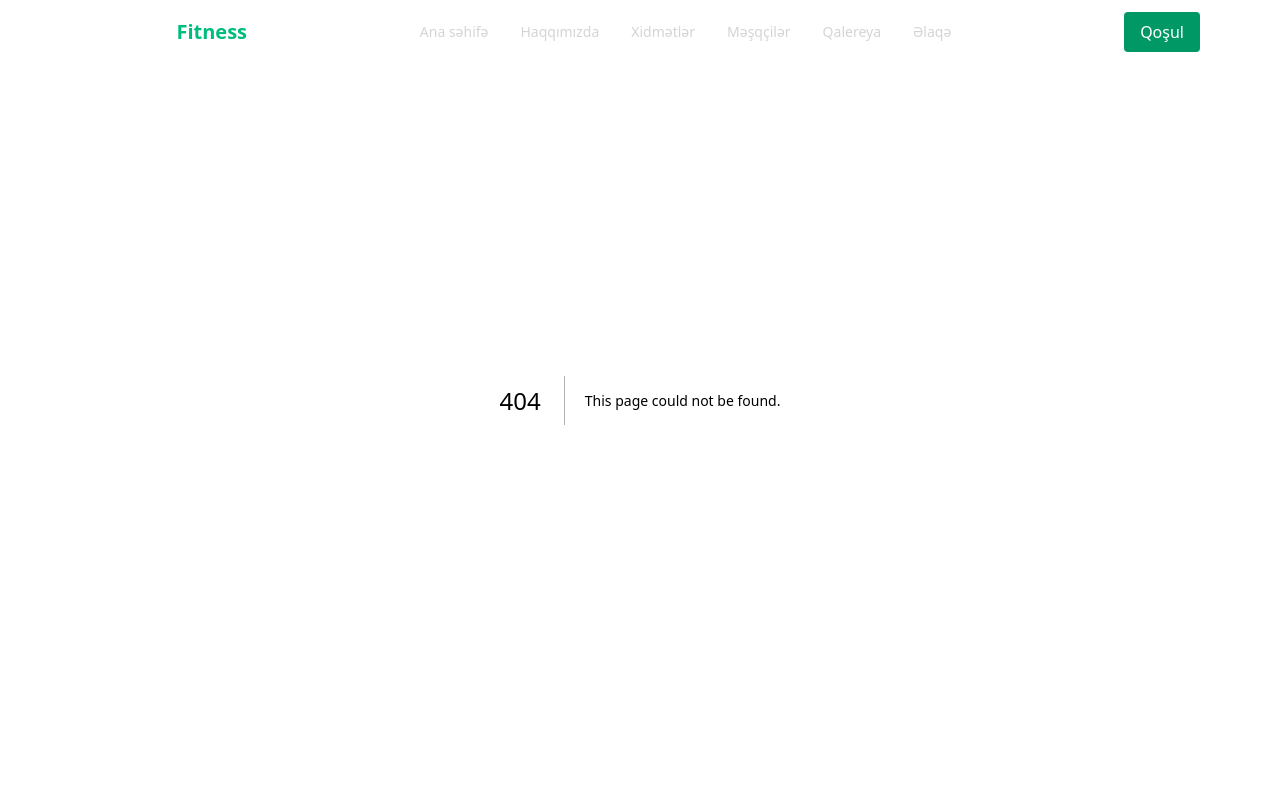
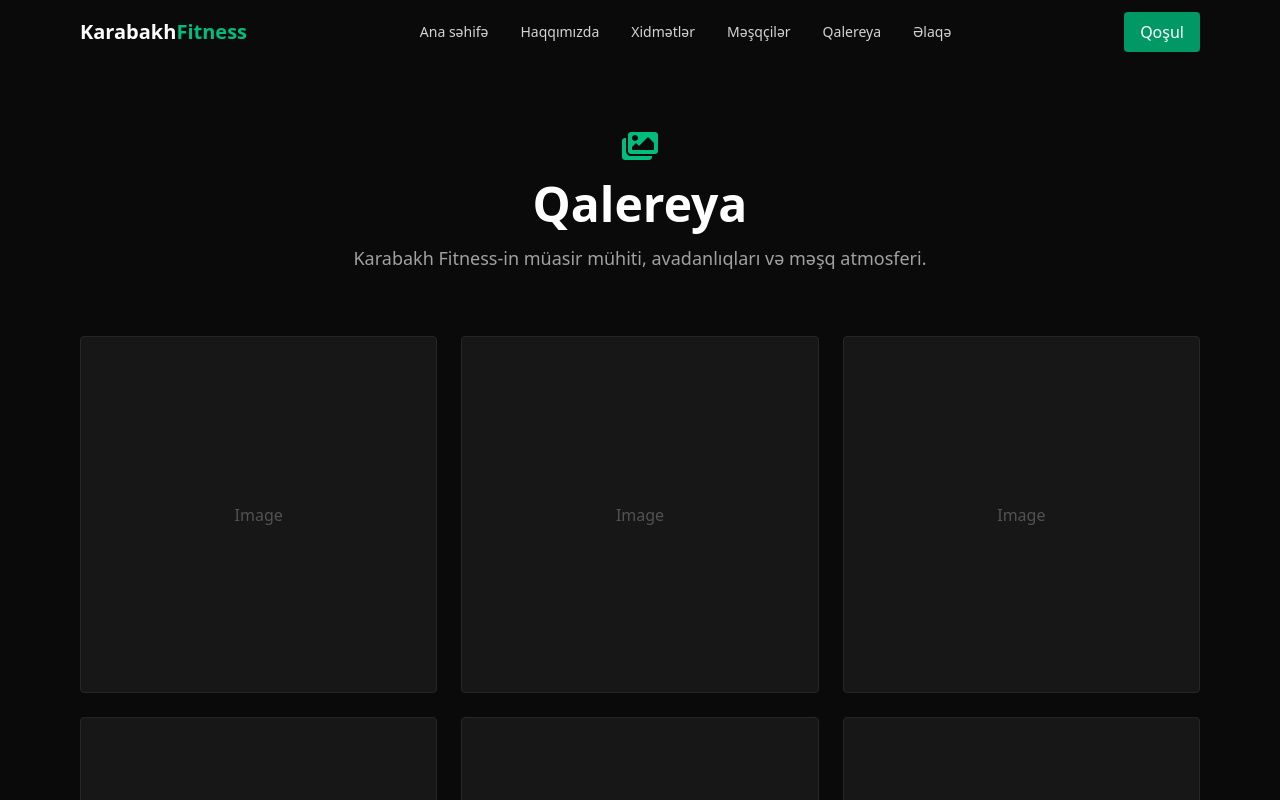
Before and after one commit to elxanoffical/Fitness, a Next.js app: page /gallery in a window 1280 px wide. Before the commit this address had no page. Shown: the top 800 px of the page. Built offline with nearby package versions, Linux system fonts and the light colour scheme.

Commit message:
Add gallery page

```diff
--- /dev/null
+++ b/app/gallery/page.jsx
@@ -0,0 +1,59 @@
+import { FaImages } from "react-icons/fa";
+
+export const metadata = {
+  title: "Qalereya – Karabakh Fitness",
+  description:
+    "Karabakh Fitness zalından görüntülər: məşq sahələri, avadanlıqlar və məşq anları.",
+};
+
+const galleryItems = [
+  { id: 1, type: "image", label: "Güc Zonası" },
+  { id: 2, type: "image", label: "Cardio Sahəsi" },
+  { id: 3, type: "image", label: "Fərdi Məşq" },
+  { id: 4, type: "image", label: "Qrup Məşqi" },
+  { id: 5, type: "image", label: "Avadanlıqlar" },
+  { id: 6, type: "image", label: "Zal Ümumi Görünüş" },
+  { id: 7, type: "image", label: "Stretching" },
+  { id: 8, type: "image", label: "Locker & Duş" },
+  { id: 9, type: "image", label: "Motivasiya Atmosferi" },
+];
+
+export default function GalleryPage() {
+  return (
+    <main className="bg-neutral-950 text-neutral-100 pb-24">
+      {/* HERO */}
+      <section className="pt-32 pb-16 px-4 text-center">
+        <FaImages className="mx-auto text-emerald-500 text-4xl" />
+        <h1 className="mt-4 text-4xl md:text-5xl font-semibold text-white">
+          Qalereya
+        </h1>
+        <p className="mt-4 text-lg text-neutral-400 max-w-2xl mx-auto">
+          Karabakh Fitness-in müasir mühiti, avadanlıqları və məşq atmosferi.
+        </p>
+      </section>
+
+      {/* GALLERY GRID */}
+      <section className="px-4 max-w-6xl mx-auto grid sm:grid-cols-2 md:grid-cols-3 gap-6">
+        {galleryItems.map((item) => (
+          <GalleryCard key={item.id} label={item.label} />
+        ))}
+      </section>
+    </main>
+  );
+}
+
+function GalleryCard({ label }) {
+  return (
+    <div className="group relative aspect-square bg-neutral-900 border border-neutral-800 rounded overflow-hidden cursor-pointer">
+      {/* IMAGE PLACEHOLDER */}
+      <div className="w-full h-full flex items-center justify-center text-neutral-600">
+        Image
+      </div>
+
+      {/* OVERLAY */}
+      <div className="absolute inset-0 bg-black/60 opacity-0 group-hover:opacity-100 transition flex items-center justify-center">
+        <span className="text-white font-medium">{label}</span>
+      </div>
+    </div>
+  );
+}
--- a/app/trainers/[slug]/page.jsx
+++ b/app/trainers/[slug]/page.jsx
@@ -64,7 +64,7 @@ export default async function TrainerDetailPage({ params }) {
 
   if (!trainer) {
     return (
-      <main className="pt-32 text-center text-neutral-400">
+      <main className="pt-32 text-center bg-neutral-950 text-neutral-400">
         Məşqçi tapılmadı
       </main>
     );
```
